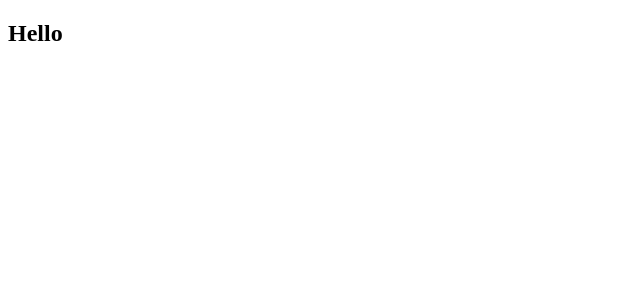
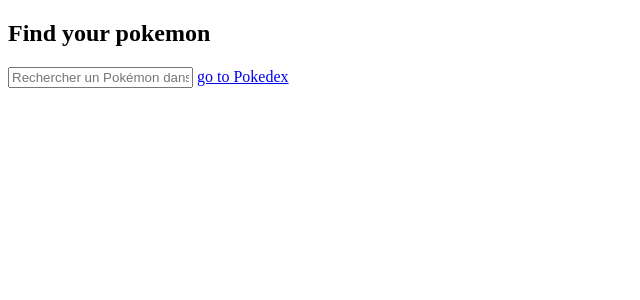
Before and after one commit to JaxV9/Pokedex, a SvelteKit app: page / in a window 1280 px wide. Shown: the top 300 px of the page, without its empty margins (0-640 px from the left). Built offline with nearby package versions, Linux system fonts and the light colour scheme.

Commit message:
fonction recherche aicha

```diff
--- a/src/routes/+page.svelte
+++ b/src/routes/+page.svelte
@@ -1,17 +1,44 @@
 <script lang="ts">
+	let pokemonName = '';
+
+	  // Fonction pour gérer le form normalement
+	  function handleSubmit(event) {
+		event.preventDefault();
+		if (pokemonName.trim() !== '') {
+		  // ouvre la page du Pokémon
+		  window.location.href = `https://pokeapi.co/api/v2/pokemon/${pokemonName.toLowerCase()}`;
+		}
+	  }
 </script>
 
 <svelte:head>
-	<title>Home</title>
+	<title>Find your pokemon</title>
 	<meta name="description" content="Svelte demo app" />
 </svelte:head>
 
 <section>
 	<h1>
-		Hello
+		Find your pokemon
 	</h1>
-
 </section>
 
-<style>
-</style>
+
+
+	  <!-- bouton pour chercher -->
+		<input
+		  type="text"
+		  placeholder="Rechercher un Pokémon dans le pkedex..."
+		  bind:value={pokemonName}
+		  required
+		/>
+		<a href="/details/{pokemonName}">go to Pokedex</a>
+
+
+		<style>
+			/* Ajoute ke style apres*/
+			.search-bar {
+			  display: flex;
+			  align-items: center;
+			  gap: 10px;
+			}
+		  </style>
```
